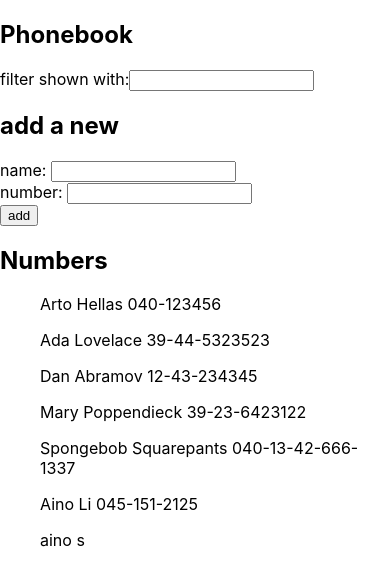
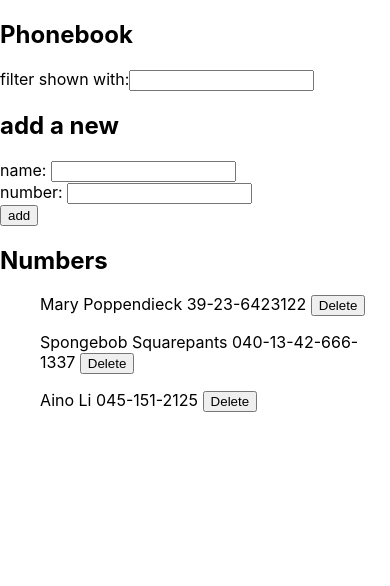
Before and after one commit to YunLi0905/fullstackopen2020, a React (Create React App) app in the folder part2/phonebook/: page / in a window 390 px wide. Shown: the top 586 px of the page. Built offline with nearby package versions, Linux system fonts and the light colour scheme; data requests are answered from the project's data file.

Commit message:
2.17: Phonebook step9

```diff
--- a/part2/phonebook/db.json
+++ b/part2/phonebook/db.json
@@ -1,20 +1,5 @@
 {
   "persons": [
-    {
-      "name": "Arto Hellas",
-      "number": "040-123456",
-      "id": 1
-    },
-    {
-      "name": "Ada Lovelace",
-      "number": "39-44-5323523",
-      "id": 2
-    },
-    {
-      "name": "Dan Abramov",
-      "number": "12-43-234345",
-      "id": 3
-    },
     {
       "name": "Mary Poppendieck",
       "number": "39-23-6423122",
@@ -29,11 +14,6 @@
       "name": "Aino Li",
       "number": "045-151-2125",
       "id": 6
-    },
-    {
-      "name": "aino",
-      "number": "s",
-      "id": 7
     }
   ]
 }
--- a/part2/phonebook/src/App.js
+++ b/part2/phonebook/src/App.js
@@ -49,6 +49,15 @@ const App = () => {
     }
   }
 
+  const handleDeletePerson = id => {
+    const person = persons.find(p => p.id === id)
+    const result = window.confirm(`Delete ${person.name}?`)
+    console.log(result)
+    if (result) {
+      personService.deletePerson(id, person)
+      setPersons(persons.filter(p => p.id !== id))
+    }
+  }
   const handleSearch = event => {
     event.preventDefault()
     setSearchTerm(event.target.value)
@@ -67,7 +76,11 @@ const App = () => {
         handleNumberChange={handleNumberChange}
       />
       <h2>Numbers</h2>
-      <Persons persons={persons} searchTerm={searchTerm} />
+      <Persons
+        persons={persons}
+        searchTerm={searchTerm}
+        handleClick={handleDeletePerson}
+      />
     </div>
   )
 }
--- a/part2/phonebook/src/components/person.js
+++ b/part2/phonebook/src/components/person.js
@@ -1,9 +1,11 @@
 import React from "react"
 
-const Person = ({ person }) => {
+const Person = ({ person, handleClick }) => {
   return (
     <p>
       {person.name} {person.number}
+      {"  "}
+      <button onClick={handleClick}>Delete</button>
     </p>
   )
 }
--- a/part2/phonebook/src/components/personForm.js
+++ b/part2/phonebook/src/components/personForm.js
@@ -5,7 +5,8 @@ const PersonForm = props => {
   return (
     <form onSubmit={props.addPerson}>
       <div>
-        name: <input value={props.newName} onChange={props.handleNameChange} />
+        name: {"     "}
+        <input value={props.newName} onChange={props.handleNameChange} />
       </div>
       <div>
         number:{" "}
--- a/part2/phonebook/src/components/persons.js
+++ b/part2/phonebook/src/components/persons.js
@@ -7,7 +7,11 @@ const Persons = props => {
       {props.persons
         .filter(person => person.name.toLowerCase().includes(props.searchTerm))
         .map(person => (
-          <Person key={person.name} person={person} />
+          <Person
+            key={person.id}
+            person={person}
+            handleClick={() => props.handleClick(person.id)}
+          />
         ))}
     </ul>
   )
--- a/part2/phonebook/src/services/personService.js
+++ b/part2/phonebook/src/services/personService.js
@@ -22,8 +22,14 @@ const updatePerson = (id, newPerson) => {
   return request.then(res => res.data)
 }
 
+const deletePerson = (id, person) => {
+  const request = axios.delete(`${baseUrl}/${id}`, person)
+  return request.then(res => res.data)
+}
+
 export default {
   getAll,
   createPerson,
-  updatePerson
+  updatePerson,
+  deletePerson
 }
```
Also changed, not shown: 1 other file (tests, documents, lock files or other folders).
